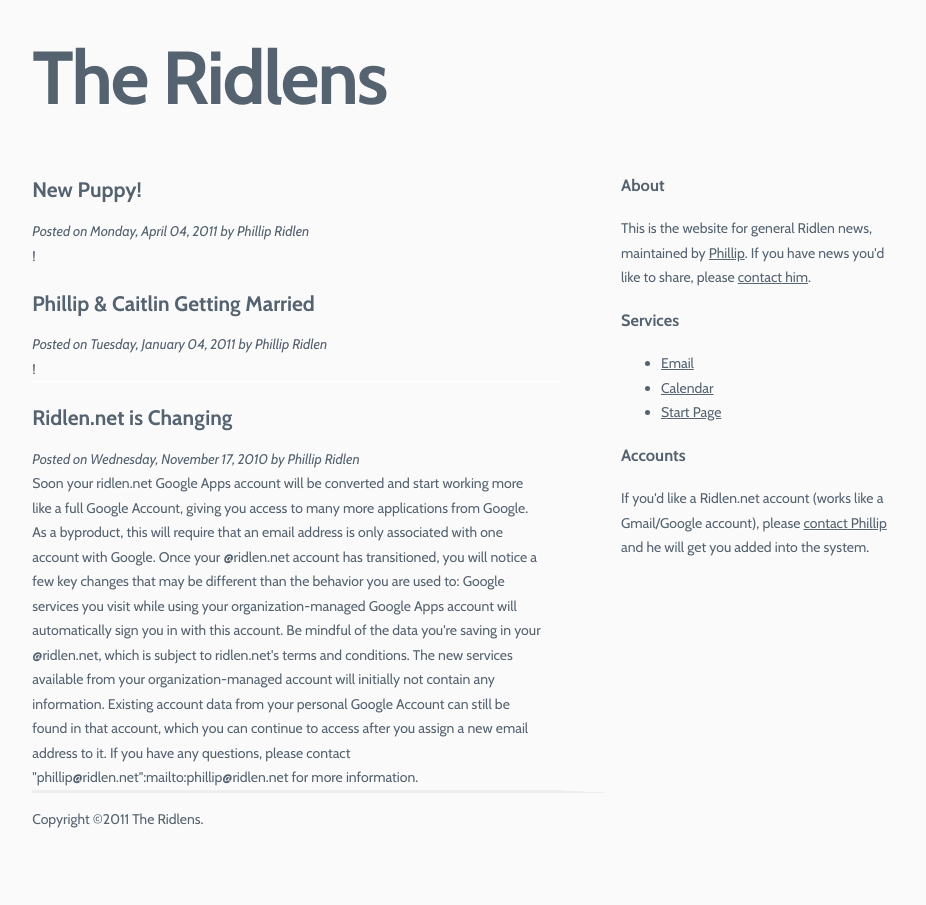
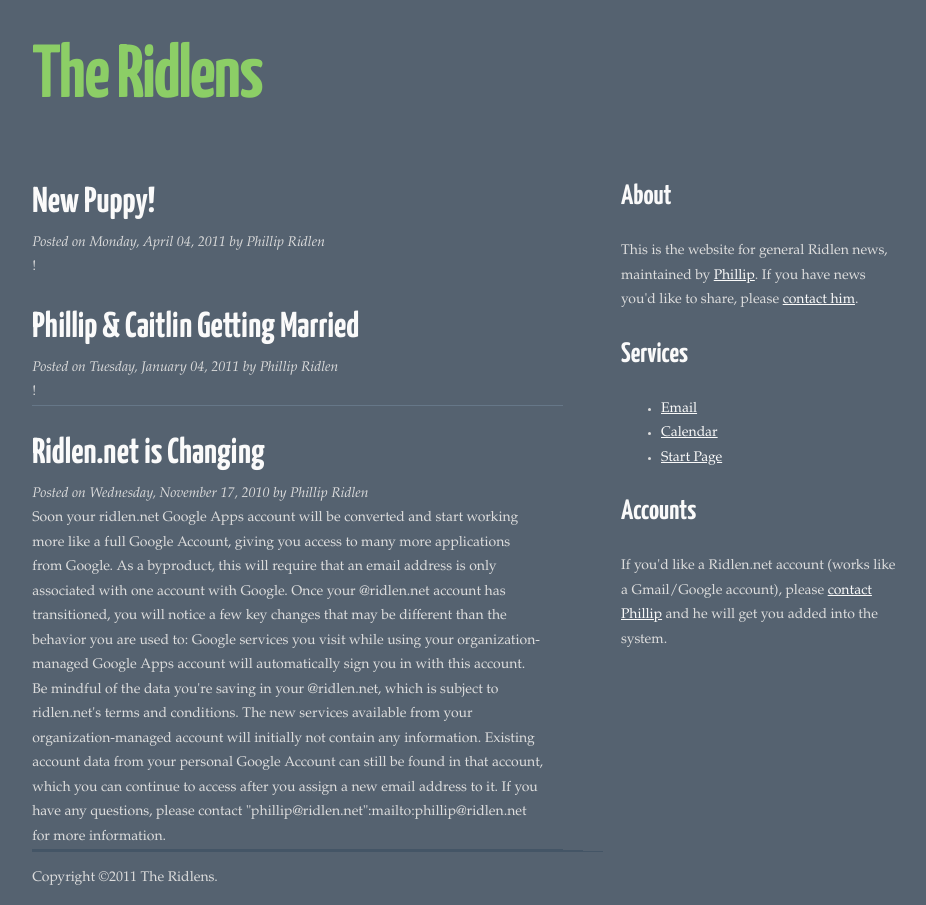
Before and after one commit to spatula/ridlen.net, a Jekyll site: the page built from index.html, in a window 1280 px wide. Shown: the whole page, without its empty margins (175-1101 px from the left). Built offline with Jekyll 4.4.1, drawn with Linux system fonts in a browser that asks for light colours.

Commit message:
update styles

```diff
--- a/css/ridlen.css
+++ b/css/ridlen.css
@@ -1,22 +1,31 @@
 @import url('960.css');
-@import url('http://fonts.googleapis.com/css?family=Cabin:regular,regularitalic,bold,bolditalic');
+@import url('http://fonts.googleapis.com/css?family=Yanone+Kaffeesatz:bold');
 
 body {
-  background: #fafafa;
-  color: #556270;
-  font-family: 'Cabin', 'Helvetica', 'Arial', sans-serif;
+  background: #556270;
+  color: #ddd;
+  font-family: 'Palatino', 'Palatino Linotype', 'URW Palladio L', serif;
   font-size: 14px;
   line-height: 1.75;
   margin: 0 auto;
-  width: 960px;
-  text-shadow: 1px 1px 0px #fff; }
+  width: 960px; }
 
-  a { color: #556270; position:relative; }
-  a:hover { color: #E1230F; }
+  a { color: #fafafa; position: relative; }
+  a:hover { color: #8CCE66; }
   a:active { top: 2px; left: 1px; }
 
-  h1 { font-size: 75px; letter-spacing: -2px; line-height: 1; margin: 40px 0; }
-  h1 a, h2 a, h3 a { text-decoration: none; }
+  h1, h2, h3 {
+    color: #fafafa;
+    font-family: 'Yanone Kaffeesatz', 'Trebuchet MS', sans-serif;
+    line-height: 1; }
+  h1 a, h2 a, h3 a {  text-decoration: none; }
+    h1 {
+      font-size: 75px;
+      letter-spacing: -2px;
+      margin: 40px 0; }
+      h1 a { color: #8CCE66; }
+    h2 { font-size: 36px; }
+    h3 { font-size: 28px; }
 
   form {}
     input, textarea { font-family: 'Cabin', 'Helvetica', 'Arial', sans-serif;}
@@ -29,8 +38,8 @@ body {
     clear: left;
     float: left;
     padding: 0 20px 0 0;
-    border-bottom: 1px solid #eee;
-    border-top: 1px solid #fff; }
+    border-bottom: 1px solid #456;
+    border-top: 1px solid #678; }
   #main article:first-child { border-top: none; }
     #main article h2 { margin-bottom: 10px;}
     #main article time.posted { display: block; font-style: italic;}
```
